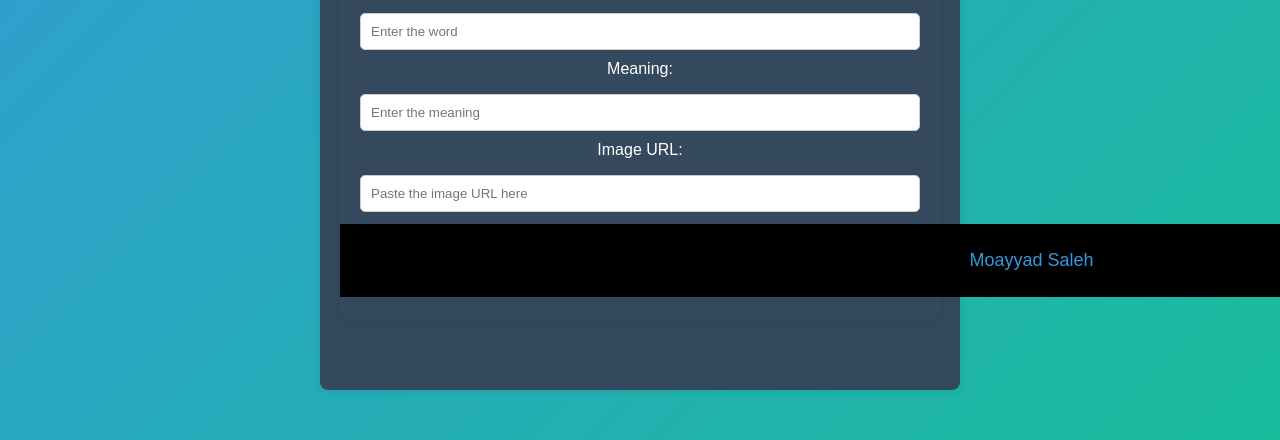
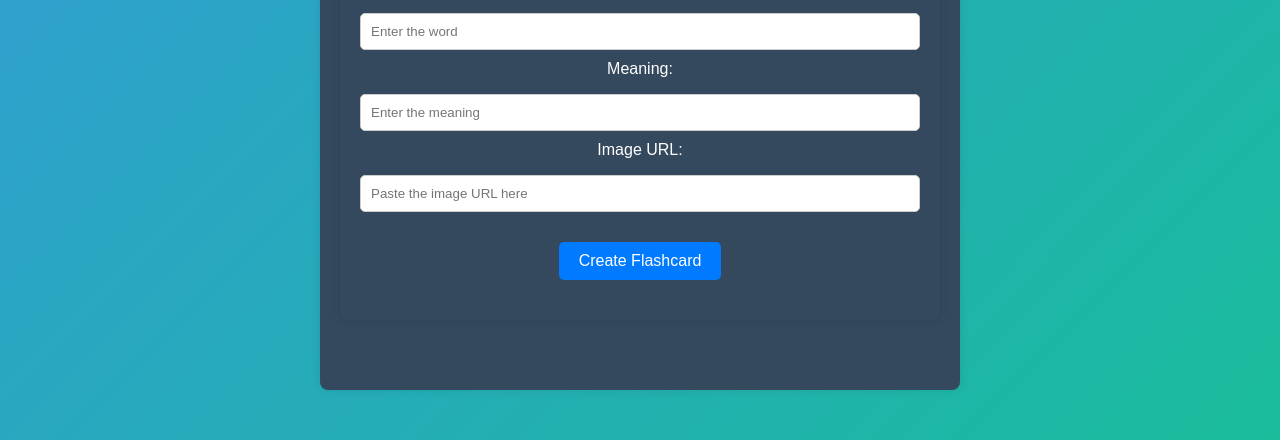
Before and after one commit to moayyadsaleh/flashcard-app, a plain HTML site: page index.html in a window 1280 px wide. Shown: the part 503-943 px from the top of the page. Drawn offline with Linux system fonts and the light colour scheme.

Commit message:
Remove footer

```diff
--- a/index.html
+++ b/index.html
@@ -11,7 +11,6 @@
       <h1>Welcome to the Flashcard App!</h1>
       <div class="container">
         <video width="100%" controls>
-            <!-- Replace 'your_video.mp4' with the actual path to your video file -->
             <source src="Ai (online-video-cutter.com).mp4" type="video/mp4">
             Your browser does not support the video tag.
           </video>
@@ -51,18 +50,6 @@
       <div id="flashcardContainer"></div>
     </div>
 
-    <footer class="footer">
-      <p style="color: black">
-        Created by
-        <a
-          href="https://moayyadsaleh.github.io/personal-website/"
-          target="_blank"
-          >Moayyad Saleh</a
-        >
-      </p>
-    </footer>
-
-    <!-- Include the JavaScript file -->
     <script src="index.js"></script>
   </body>
 </html>
```
